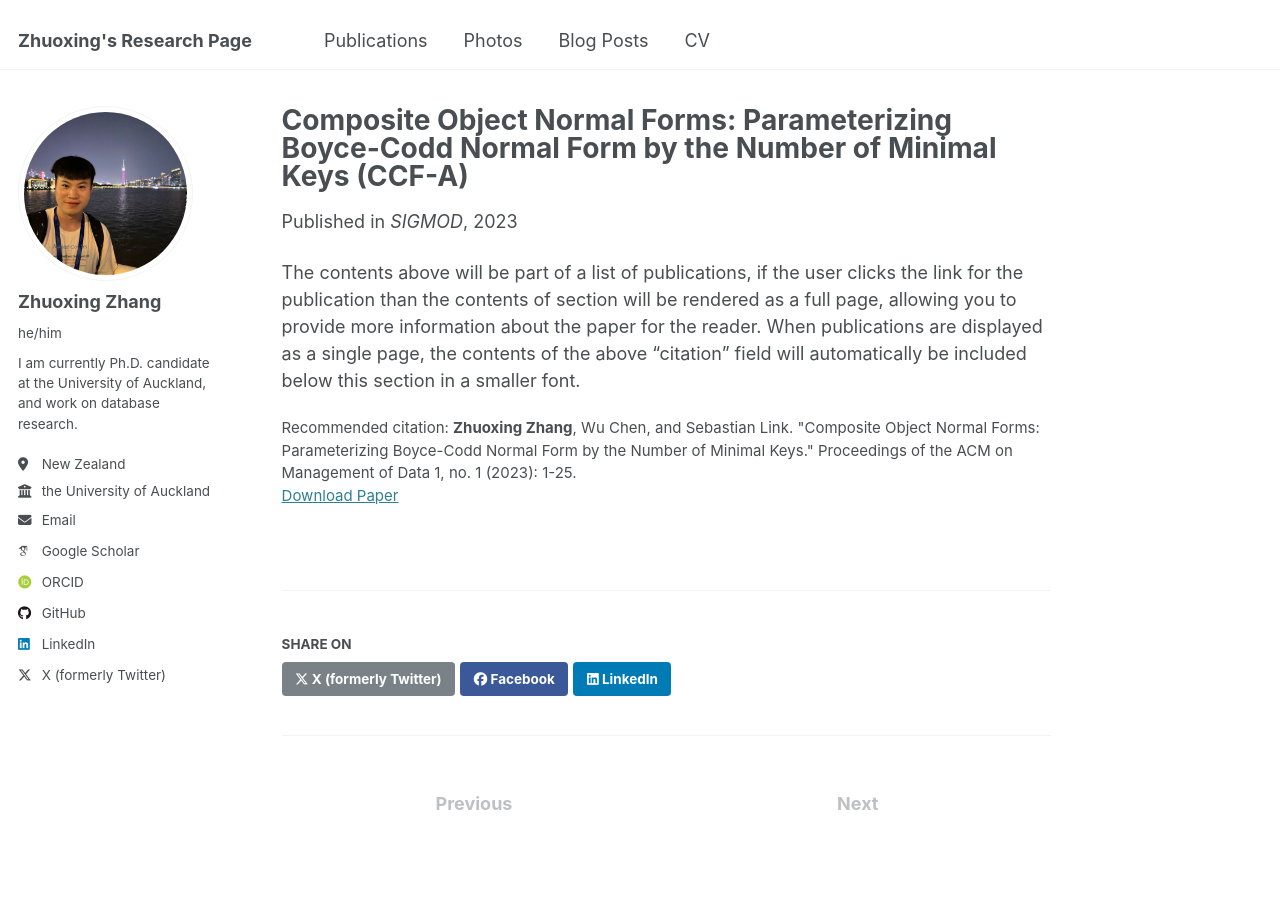
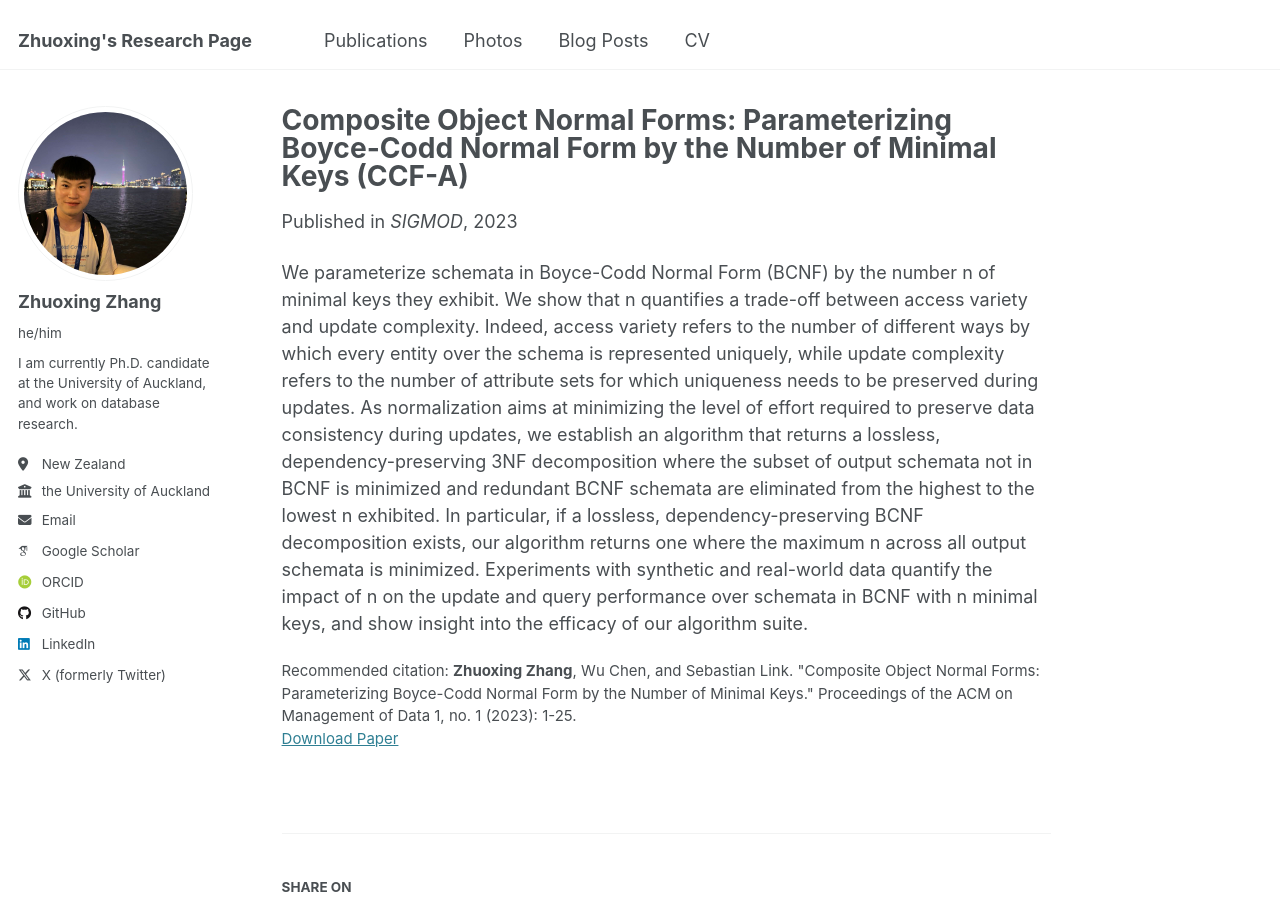
Before and after one commit to zhuoxingzhang/zhuoxingzhang.github.io, a Jekyll site: the page built from _publications/sigmod23conf.md, in a window 1280 px wide and 900 px high. Built offline with Jekyll 4.4.1, drawn with Linux system fonts in a browser that asks for light colours; some web fonts are replaced.

Commit message:
Update sigmod23conf.md

```diff
--- a/_publications/sigmod23conf.md
+++ b/_publications/sigmod23conf.md
@@ -10,4 +10,4 @@ paperurl: 'https://dl.acm.org/doi/abs/10.1145/3588693'
 citation: '<strong>Zhuoxing Zhang</strong>, Wu Chen, and Sebastian Link. "Composite Object Normal Forms: Parameterizing Boyce-Codd Normal Form by the Number of Minimal Keys." Proceedings of the ACM on Management of Data 1, no. 1 (2023): 1-25.'
 ---
 
-The contents above will be part of a list of publications, if the user clicks the link for the publication than the contents of section will be rendered as a full page, allowing you to provide more information about the paper for the reader. When publications are displayed as a single page, the contents of the above "citation" field will automatically be included below this section in a smaller font.
+We parameterize schemata in Boyce-Codd Normal Form (BCNF) by the number n of minimal keys they exhibit. We show that n quantifies a trade-off between access variety and update complexity. Indeed, access variety refers to the number of different ways by which every entity over the schema is represented uniquely, while update complexity refers to the number of attribute sets for which uniqueness needs to be preserved during updates. As normalization aims at minimizing the level of effort required to preserve data consistency during updates, we establish an algorithm that returns a lossless, dependency-preserving 3NF decomposition where the subset of output schemata not in BCNF is minimized and redundant BCNF schemata are eliminated from the highest to the lowest n exhibited. In particular, if a lossless, dependency-preserving BCNF decomposition exists, our algorithm returns one where the maximum n across all output schemata is minimized. Experiments with synthetic and real-world data quantify the impact of n on the update and query performance over schemata in BCNF with n minimal keys, and show insight into the efficacy of our algorithm suite.
```
